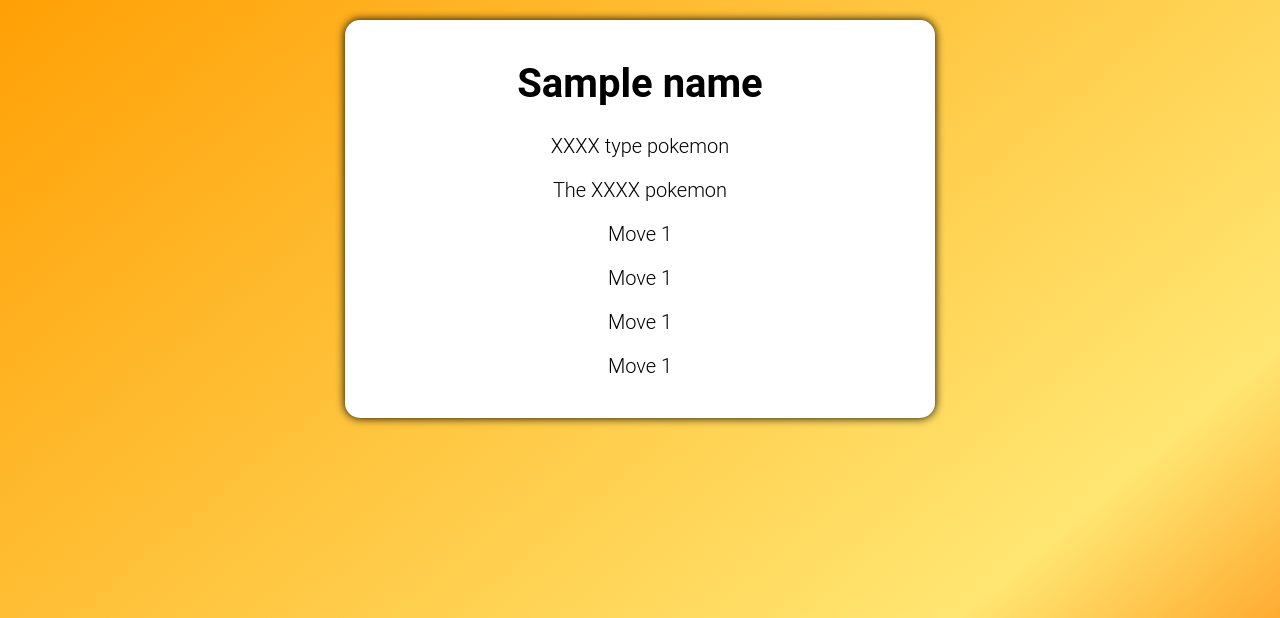
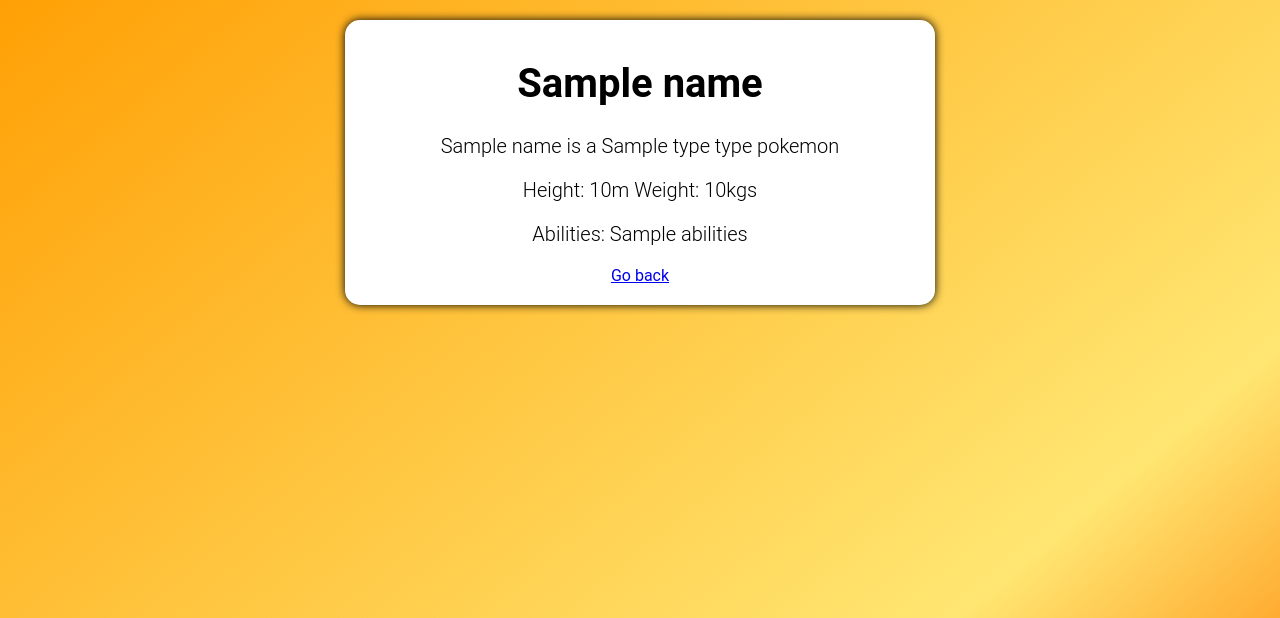
Before and after one commit to sam-peacock1/PokeAPI-PokeSearch, a Flask app: template templates/pokemon.html in a window 1280 px wide. Shown: the top 618 px of the page. Run offline with Flask 3, Linux system fonts and the light colour scheme; the template is opened without the code that fills it: most values are stand-ins (such as "Sample title", 1, 10 or a date in 2020).

Commit message:
Bringing it all together. Frontend now connects to the backend and users can search for pokemon

```diff
--- a/main.py
+++ b/main.py
@@ -2,6 +2,8 @@
 from dotenv import load_dotenv
 from flask import Flask, render_template, request, send_from_directory
 import os
+from poke_api import *
+
 # Load environment variables from .env file
 load_dotenv()
 
@@ -19,11 +21,26 @@ def index():
 def get_pokemon():
     # When we search for a pokemon we store the name of the pokemon in the url as a parameter (the bit after the ? in the url)
     name = request.args.get('pokemon')
-    if name is None:
+    pokemon_info = get_pokemon_info(name)
+
+    if name is None: # Return the user back to the main page if they didn't enter anything
         return render_template('index.html')
 
-    name = name.title()
-    return render_template('pokemon.html', name=name)
+    if pokemon_info is None: # The API didn't have a pokemon by the name we were looking for
+        return render_template('not_found.html', name=name)
+
+    pokemon_name = pokemon_info['name'].title()
+    pokemon_height = pokemon_info['height']/10
+    pokemon_weight = pokemon_info['weight']/10
+    pokemon_abilities = ', '.join(pokemon_info['abilities'])
+    pokemon_types = ', '.join(pokemon_info['types'])
+    return render_template('pokemon.html',
+                           name= pokemon_name,
+                           type= pokemon_types,
+                           height = pokemon_height,
+                           weight = pokemon_weight,
+                           abilities = pokemon_abilities
+                           )
 
 @app.route('/favicon.ico')
 def favicon():
--- a/requirements.txt
+++ b/requirements.txt
@@ -1,3 +1,3 @@
-Flask >= 3.0.*
-python-dotenv >= 1.0.*
-pokepy >= 0.6.*
+Flask
+python-dotenv
+pokepy
--- a/templates/pokemon.html
+++ b/templates/pokemon.html
@@ -10,12 +10,10 @@
     <div class="searchresult">
         <h1>{{name}}</h1>
         <!--<img src="{{image}}" alt="{{name}}">-->
-        <p>XXXX type pokemon</p>
-        <p>The XXXX pokemon</p>
-        <p>Move 1</p>
-        <p>Move 1</p>
-        <p>Move 1</p>
-        <p>Move 1</p>
+        <p>{{name}} is a {{type}} type pokemon</p>
+        <p>Height: {{height}}m Weight: {{weight}}kgs</p>
+        <p>Abilities: {{abilities}}</p>
+        <a href="/">Go back</a>
     </div>
 </body>
 </html>
```
Also changed, not shown: poke_api.py (+12 -11 lines).
